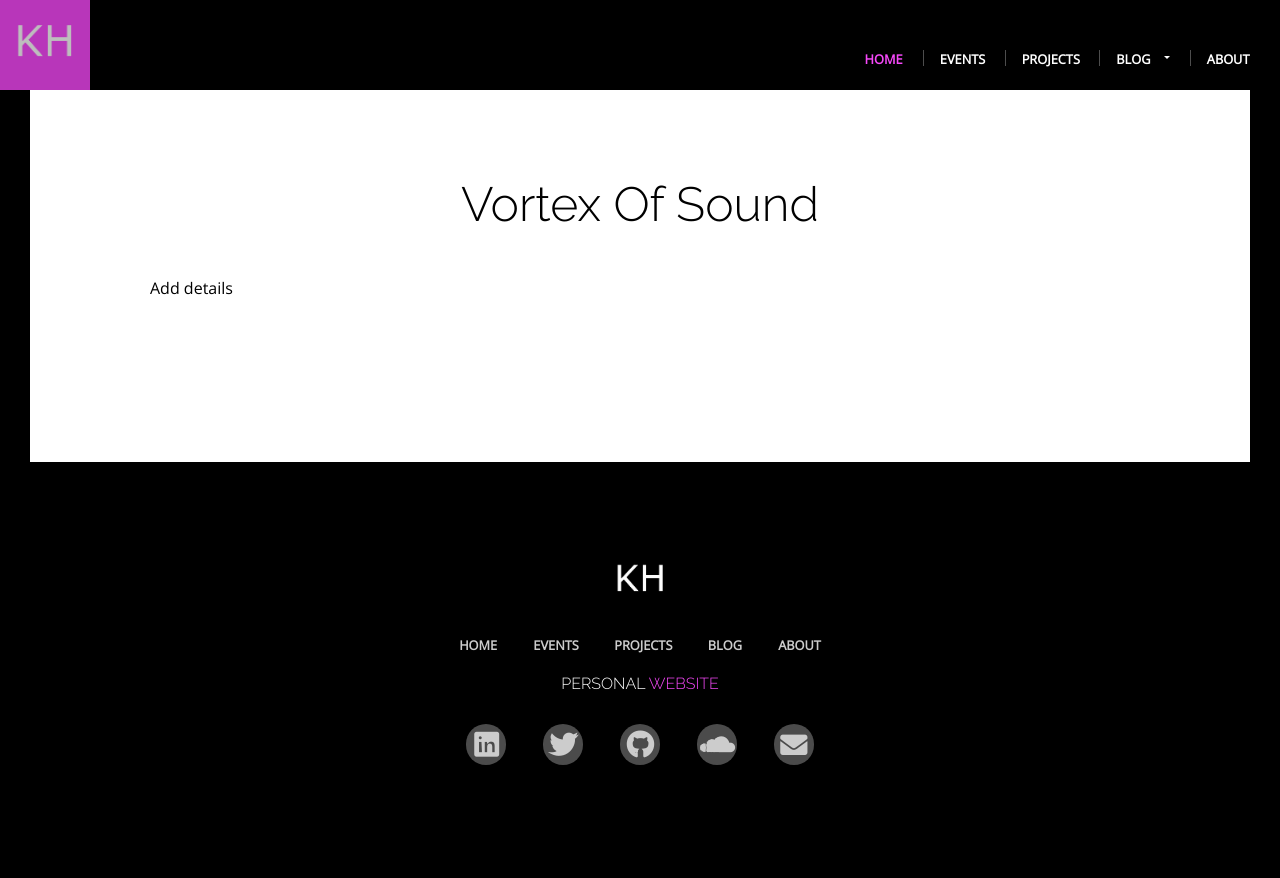
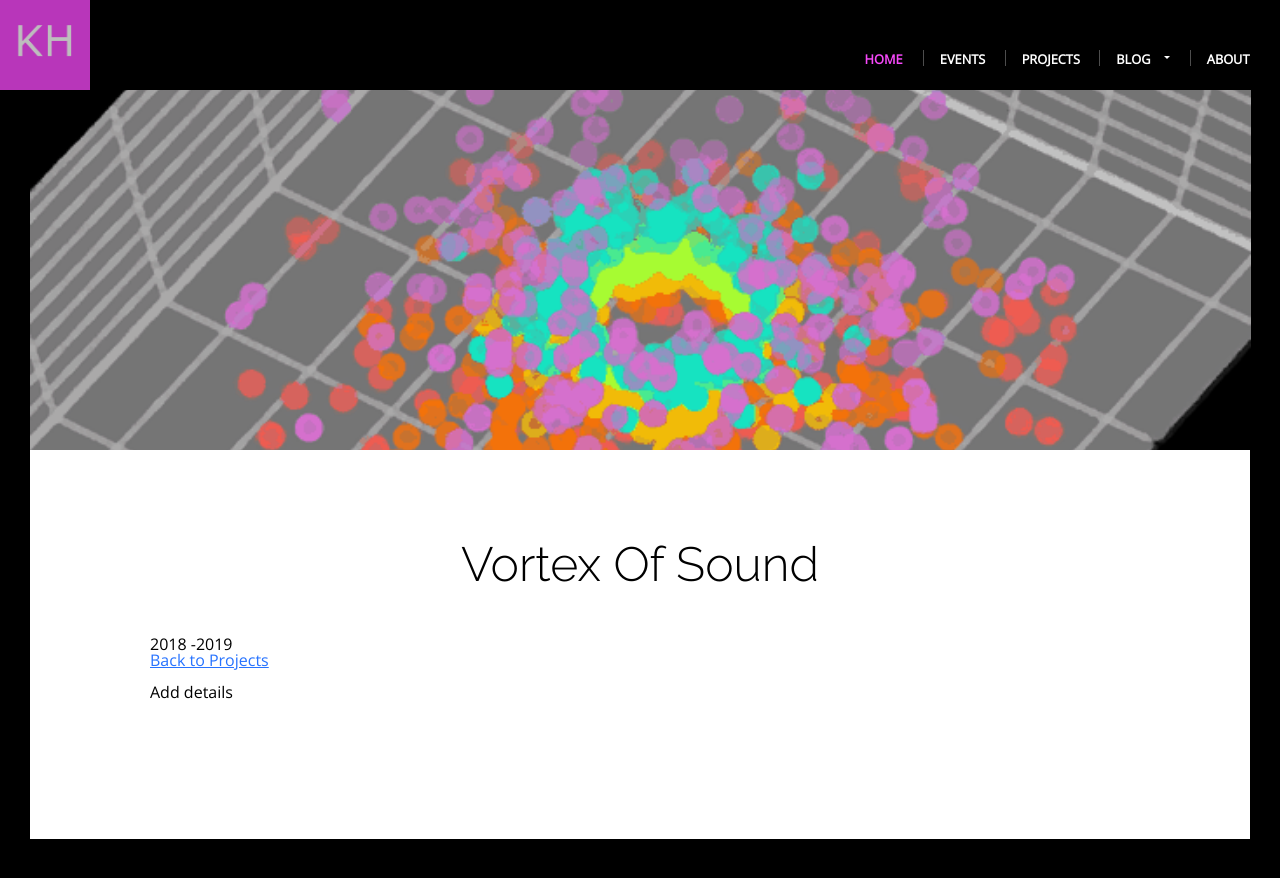
Before and after one commit to khoeger/khoeger.github.io, a Jekyll site: the page built from _projects_list/vortex-of-sound.markdown, in a window 1280 px wide and 900 px high. Shown: the top 878 px of the window. Built offline with Jekyll 4.4.1, drawn with Linux system fonts in a browser that asks for light colours.

Commit message:
Make project pages have picture

```diff
--- a/_layouts/project.html
+++ b/_layouts/project.html
@@ -1,7 +1,17 @@
 ---
 layout: default
 ---
-<div class="page project-index">
-  <h1>{{page.title}}</h1>
-{{ content }}
+<div class="project">
+  {% if page.image %}
+    <div class ="half-hero" style="background-image:url({{ page.image }})"></div>
+  {% endif %}
+    <div class="page">
+      <h1 class="post-title" itemprop="name headline">{{ page.title }}</h1>
+      <div class="project-date-range">
+        {{page.start-date | date: "%Y "}}-{{page.end-date | date: "%Y "}}
+      </div>
+
+      <a href="http://www.example.com">Back to Projects</a>
+      {{ content }}
+    </div>
 </div>
--- a/stylings/main.css
+++ b/stylings/main.css
@@ -564,6 +564,10 @@ h4 {
   /* padding: 0.5em 0em 0em 0em; */
   font-style: italic;
 }
+/*Individual Project*/
+.project {
+  width: 100%;
+}
 /* BLOG STYLES */
 .blog-recent {
   text-align: right;
```
